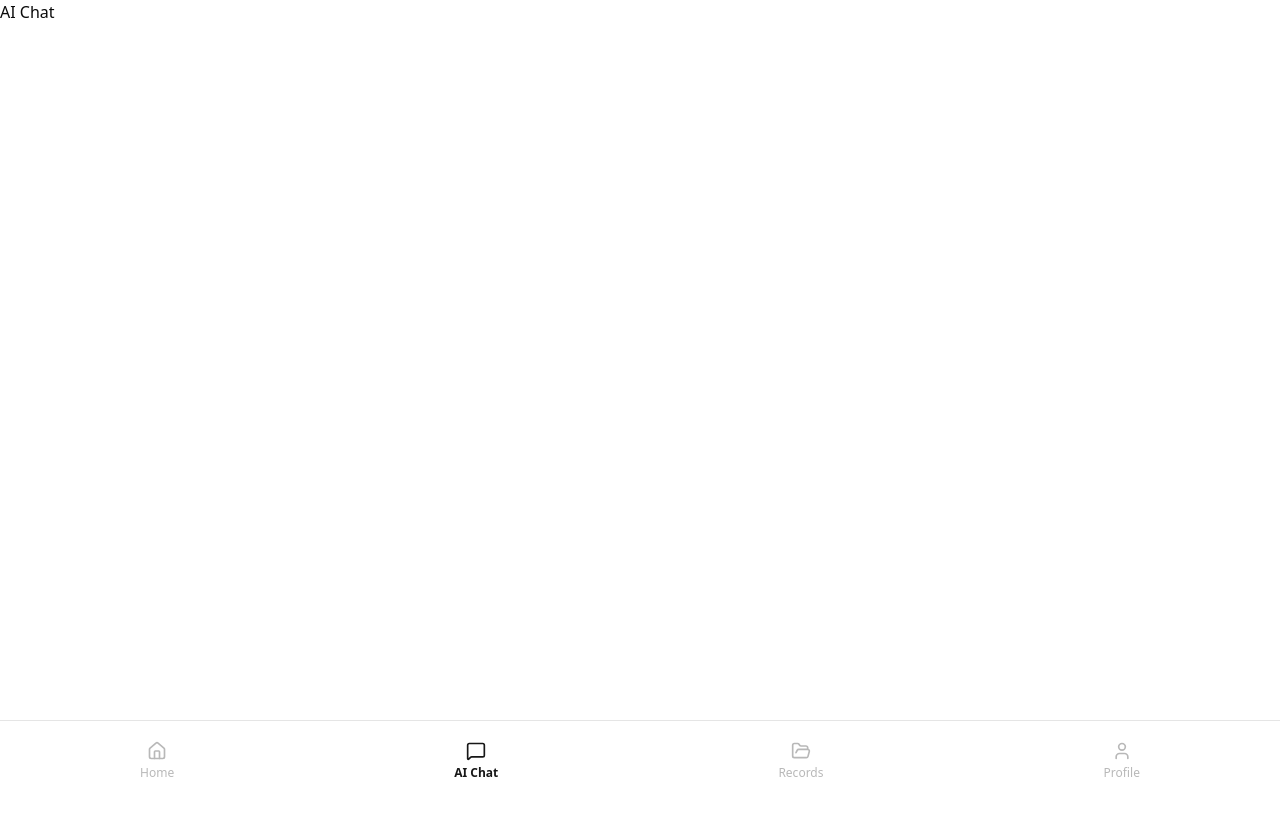
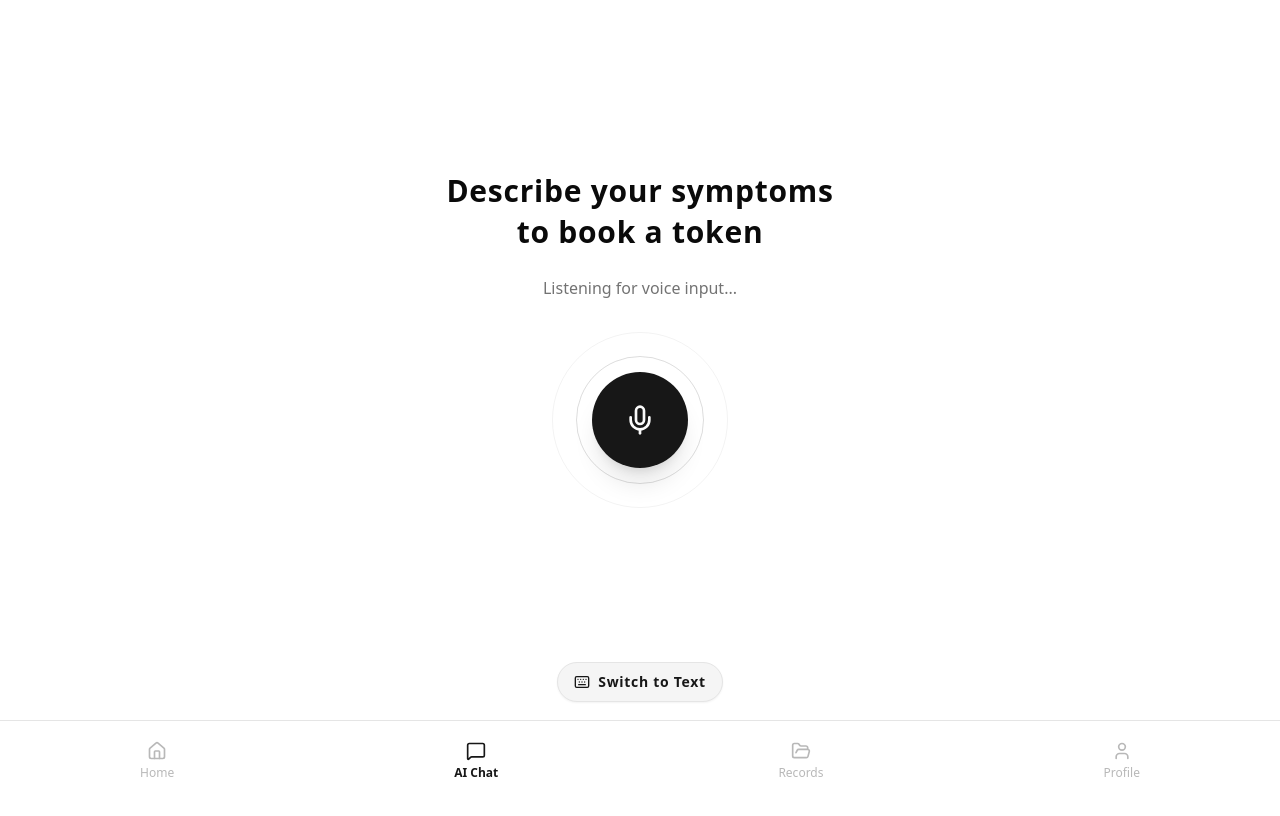
Before and after one commit to anuroop0003/healsync-patient-frontend, a React (Vite) app: page /chat in a window 1280 px wide. Shown: the top 816 px of the page. Built offline with nearby package versions, Linux system fonts and the light colour scheme.

Commit message:
chat ui fix

```diff
--- a/src/components/app-layout.tsx
+++ b/src/components/app-layout.tsx
@@ -3,7 +3,7 @@ import { Outlet } from "react-router-dom";
 
 const AppLayout = () => {
   return (
-    <div className="min-h-screen pb-20">
+    <div className="min-h-dvh pb-20">
       <Outlet />
       <BottomNav />
     </div>
--- /dev/null
+++ b/src/pages/chat/index.tsx
@@ -0,0 +1,55 @@
+import { Badge } from "@/components/ui/badge";
+import { Button } from "@/components/ui/button";
+import { Circle, Keyboard, Mic } from "lucide-react";
+
+const Chat = () => {
+  return (
+    <div className="min-h-dvh bg-background flex flex-col px-3 py-6">
+      {/* Main */}
+      <div className="flex-1 flex flex-col items-center justify-center gap-6 text-center">
+        <h1 className="text-3xl font-semibold leading-snug tracking-wide">
+          Describe your symptoms <br />
+          to book a token
+        </h1>
+        <p className="text-base text-muted-foreground">
+          Listening for voice input...
+        </p>
+
+        {/* Mic Animation */}
+        <div className="relative flex items-center justify-center my-12">
+          <div className="absolute size-32 rounded-full border border-primary/20 animate-pulse" />
+          <div className="absolute size-44 rounded-full border border-primary/10 animate-pulse [animation-delay:0.5s]" />
+
+          <Button
+            size="icon"
+            className="size-24 rounded-full shadow-xl hover:scale-105 active:scale-95 transition"
+          >
+            <Mic className="size-8" />
+          </Button>
+        </div>
+      </div>
+
+      {/* Footer */}
+      <footer className="flex flex-col items-center gap-6 pb-6">
+        <Button
+          variant="outline"
+          size="lg"
+          className="leading-snug flex items-center gap-2 bg-muted text-primary font-bold tracking-wider cursor-pointer rounded-full"
+        >
+          <Keyboard />
+          Switch to Text
+        </Button>
+
+        <Badge
+          variant="outline"
+          className="leading-snug uppercase flex items-center gap-2 bg-muted text-muted-foreground font-bold tracking-wider py-1"
+        >
+          <Circle className="size-2 fill-green-500 text-green-500" />
+          AI Assistant Ready
+        </Badge>
+      </footer>
+    </div>
+  );
+};
+
+export default Chat;
--- a/src/pages/dashboard/index.tsx
+++ b/src/pages/dashboard/index.tsx
@@ -6,15 +6,13 @@ import RecordsServices from "./components/records-services";
 
 const Dashboard = () => {
   return (
-    <div className="min-h-screen bg-background flex flex-col">
+    <div className="h-full bg-background flex flex-col">
       <Header />
-
-      <main className="flex-1 px-3 space-y-12">
+      <div className="flex-1 px-3 space-y-12 mb-6">
         <CurrentToken />
         <BookToken />
         <RecordsServices />
-      </main>
-
+      </div>
       <BottomNav />
     </div>
   );
--- a/src/pages/login/components/login-form.tsx
+++ b/src/pages/login/components/login-form.tsx
@@ -28,6 +28,7 @@ import {
   type LoginFormValues,
 } from "@/validations/login/login.schema";
 import { zodResolver } from "@hookform/resolvers/zod";
+import { REGEXP_ONLY_DIGITS } from "input-otp";
 import { IdCard, RefreshCwIcon, Smartphone } from "lucide-react";
 import { Controller, useForm } from "react-hook-form";
 import { useNavigate } from "react-router-dom";
@@ -39,6 +40,7 @@ const LoginForm = () => {
     defaultValues: {
       aadhar: "",
       mobile: "",
+      otp: "",
     },
   });
 
@@ -109,6 +111,7 @@ const LoginForm = () => {
                     </div>
                     <InputOTP
                       maxLength={6}
+                      pattern={REGEXP_ONLY_DIGITS}
                       value={field.value}
                       onChange={field.onChange}
                     >
--- a/src/pages/login/index.tsx
+++ b/src/pages/login/index.tsx
@@ -3,7 +3,7 @@ import LoginForm from "./components/login-form";
 
 const Login = () => {
   return (
-    <div className="bg-muted flex min-h-svh flex-col items-center justify-center gap-6 p-6 md:p-10">
+    <div className="bg-muted flex min-h-dvh flex-col items-center justify-center gap-6 p-6">
       <div className="flex w-full max-w-sm flex-col gap-6">
         <a href="#" className="flex items-center gap-2 self-center font-medium">
           <div className="bg-primary text-primary-foreground flex size-6 items-center justify-center rounded-md">
--- a/src/pages/medical-history/index.tsx
+++ b/src/pages/medical-history/index.tsx
@@ -1,19 +1,11 @@
-import { Button } from "@/components/ui/button";
-import { Plus } from "lucide-react";
 import Header from "./components/header";
 import Timeline from "./components/timeline";
 
 const MedicalHistory = () => {
   return (
-    <div className="relative min-h-screen bg-background text-foreground">
+    <div className="relative h-full bg-background text-foreground">
       <Header />
       <Timeline />
-      <Button
-        size="icon"
-        className="fixed bottom-6 right-6 size-15 rounded-full shadow-xl"
-      >
-        <Plus className="size-6" />
-      </Button>
     </div>
   );
 };
--- a/src/routes/routes.tsx
+++ b/src/routes/routes.tsx
@@ -1,4 +1,5 @@
 import AppLayout from "@/components/app-layout";
+import Chat from "@/pages/chat";
 import Dashboard from "@/pages/dashboard";
 import Login from "@/pages/login";
 import MedicalHistory from "@/pages/medical-history";
@@ -22,7 +23,7 @@ export const router = createBrowserRouter([
       },
       {
         path: "chat",
-        element: <div>AI Chat</div>,
+        element: <Chat />,
       },
       {
         path: "profile",
```
